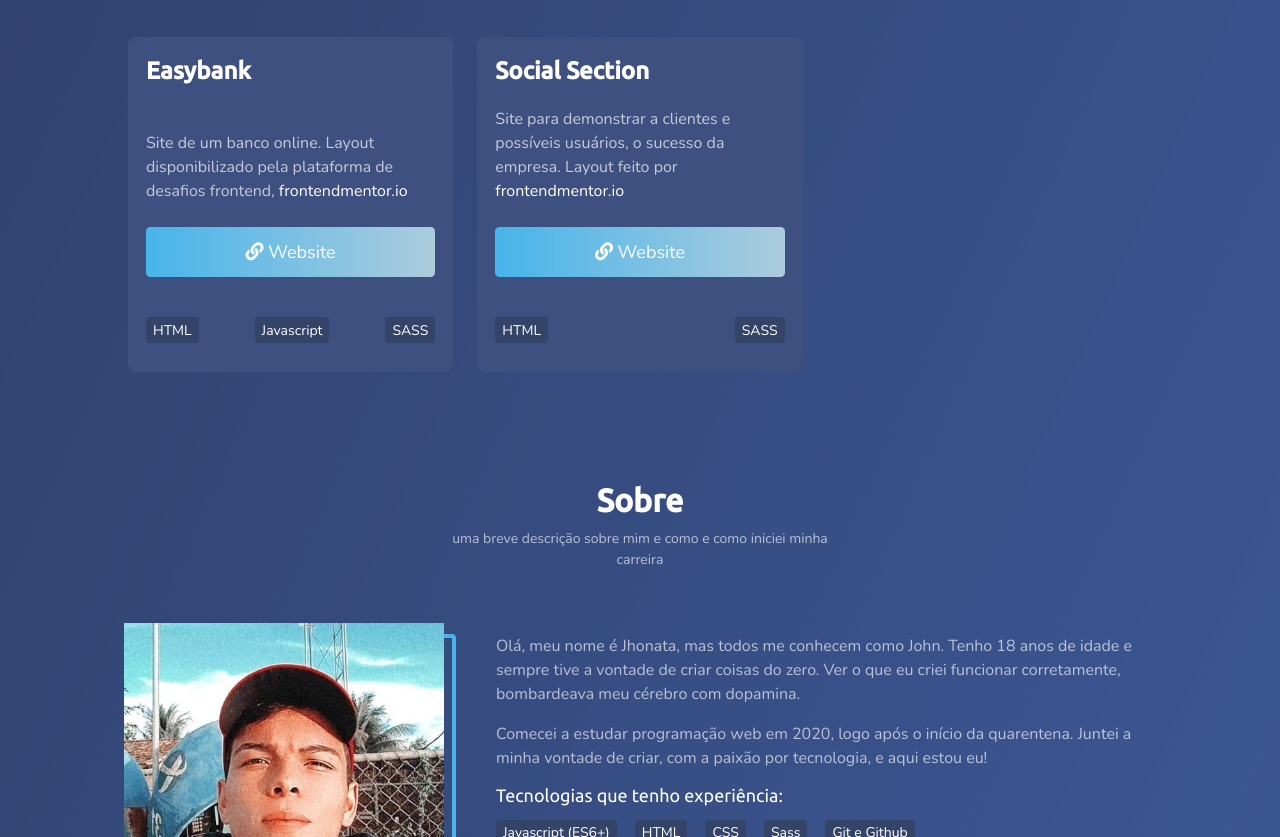
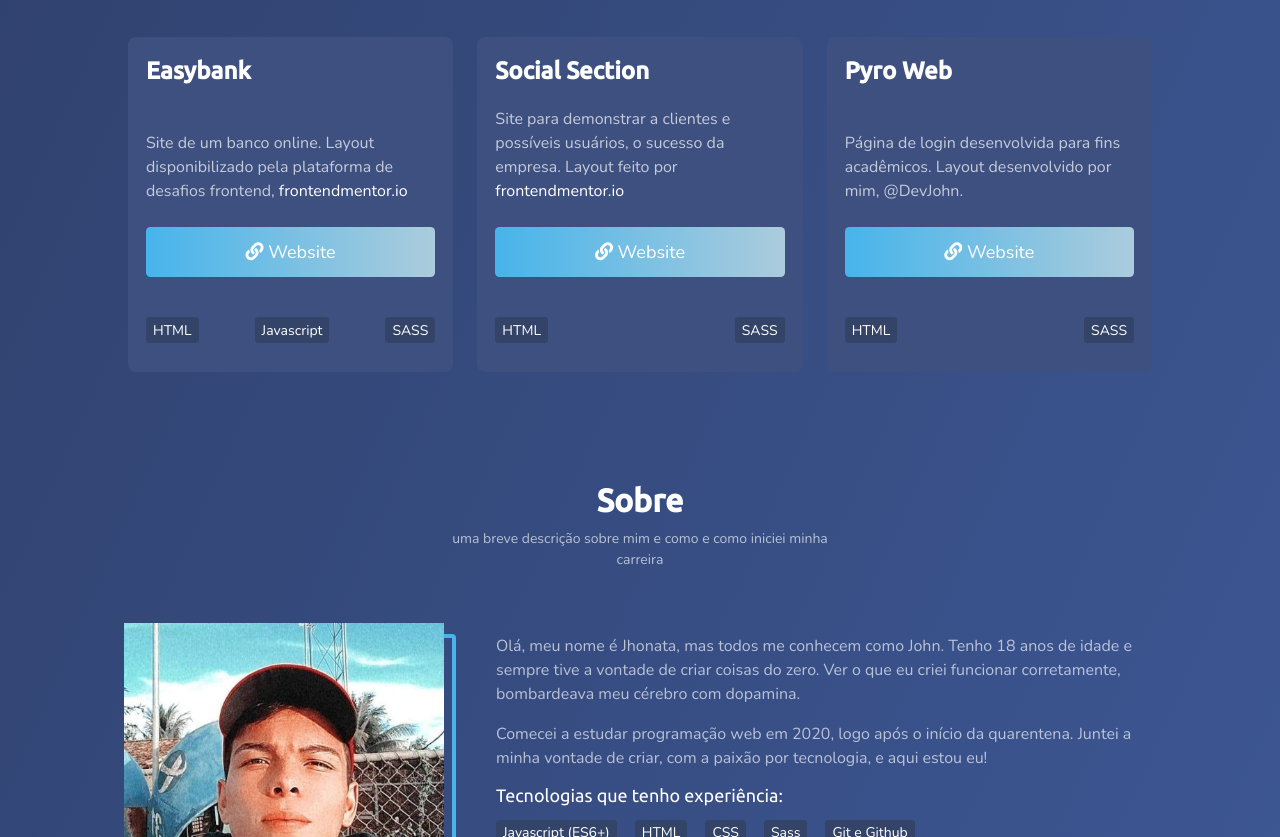
Before and after one commit to JhonSilva17/portfolio-devjohn, a plain HTML site: page index.html in a window 1280 px wide. Shown: the part 1184-2021 px from the top of the page. Drawn offline with nearby package versions, Linux system fonts and the light colour scheme.

Commit message:
add mais um projeto

```diff
--- a/index.html
+++ b/index.html
@@ -144,6 +144,21 @@
                     </div> <!--techs-->
                 </div> <!--CARD-ITEM-->
 
+                <div class="card-item">
+                    <h3>Pyro Web</h3>
+                    <p>Página de login desenvolvida para fins acadêmicos. Layout desenvolvido por mim, @DevJohn.</p>
+                    <a href="https://pyro-web.netlify.app" target="_blank" rel="noopener external" class="btn btn-card">
+                        <span> <i class="fas fa-link"></i></span>
+                        Website
+                    </a>
+                    <div class="techs">
+                        <ul>
+                            <li>HTML</li>
+                            <li>SASS</li>
+                        </ul>
+                    </div> <!--techs-->
+                </div> <!--CARD-ITEM-->
+
             </div> <!--CONTAINER-CARD-->
         </div> <!--CONTAINER-->
     </section> <!--PROJECTS-->
```
